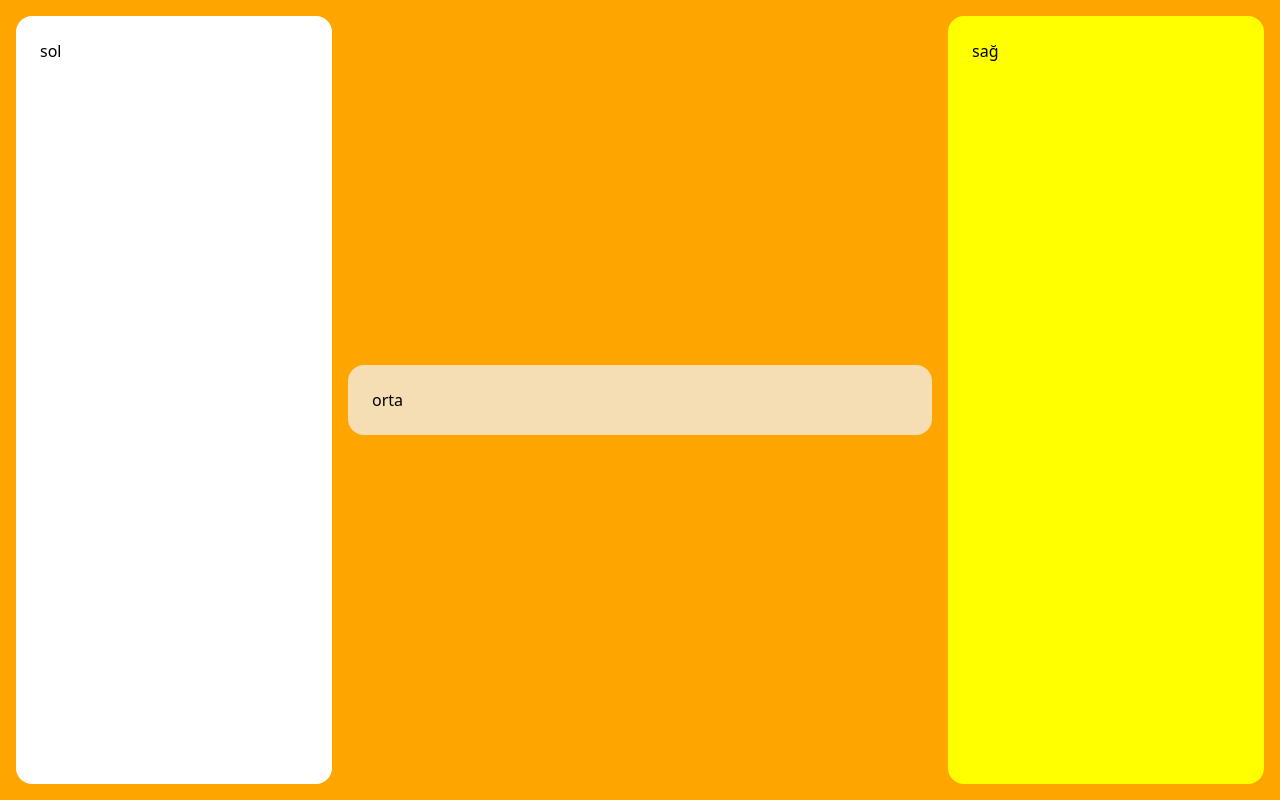
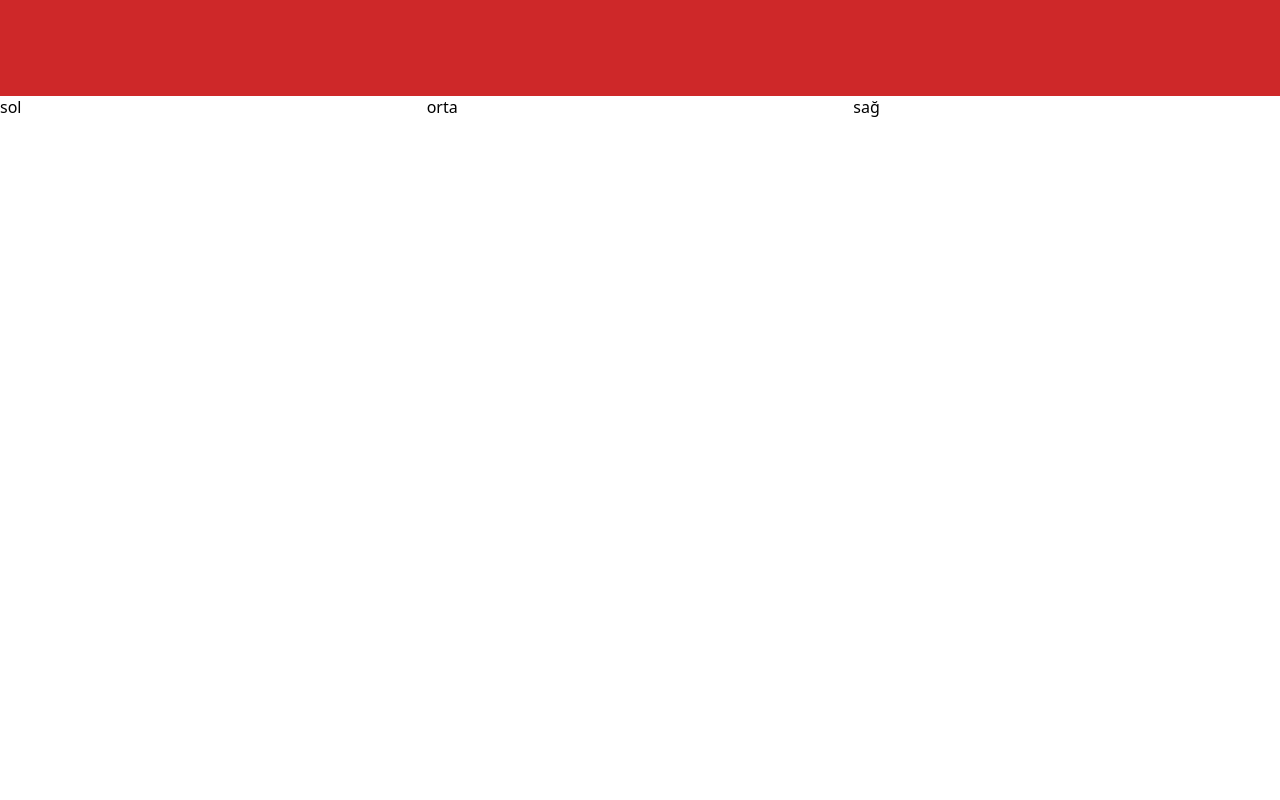
Before and after one commit to isaocel/pizza, a React (Vite) app: page / in a window 1280 px wide. Built offline with nearby package versions, Linux system fonts and the light colour scheme.

Commit message:
renkler düzenlendi

```diff
--- a/src/App.css
+++ b/src/App.css
@@ -2,29 +2,33 @@
   height: 100vh;
   width: 100vw;
   display: flex;
-  gap: 1rem;
-  background-color: orange;
-  padding: 1rem;
+  background-color: #ce2829;
+  /*padding: 1rem;
+  gap: 1rem;*/
 }
 
 .left-column,
 .right-column {
   flex: 1;
-  border-radius: 1rem;
-  padding: 1.5rem;
+  background-color: white;
+  margin-top: 12vh;
+  /*border-radius: 1rem;
+  padding: 1.5rem;*/
 }
 
 .left-column {
   background-color: white;
 }
 .right-column {
-  background-color: yellow;
+  background-color: white;
 }
 
 .center-content {
-  background-color: wheat;
-  flex: 2;
-  align-self: center;
-  border-radius: 1rem;
-  padding: 1.5rem;
+  background-color: white;
+  flex: 1;
+  align-self: stretch;
+  margin-top: 12vh;
+
+  /*border-radius: 1rem;
+  padding: 1.5rem;*/
 }
```
